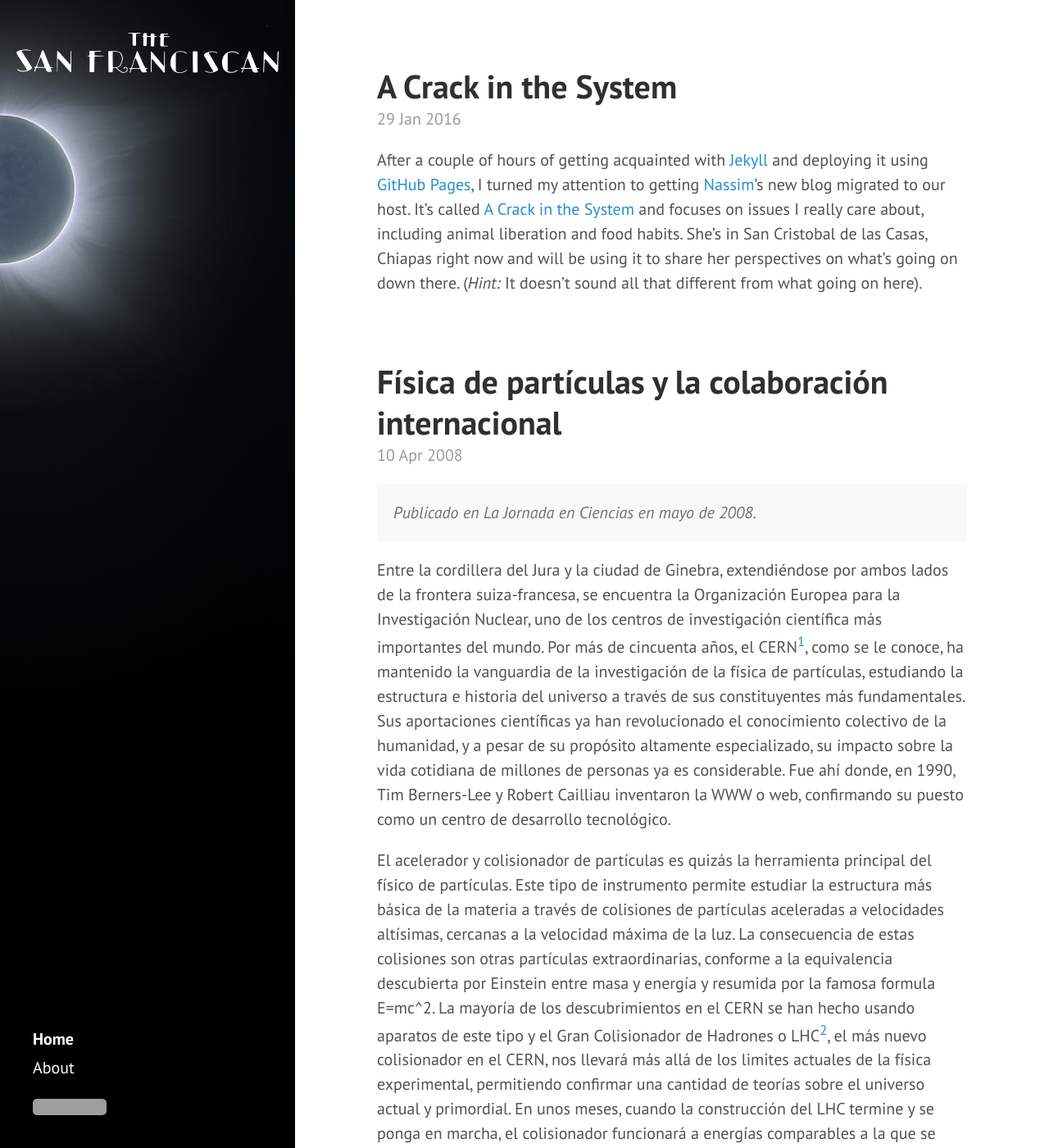
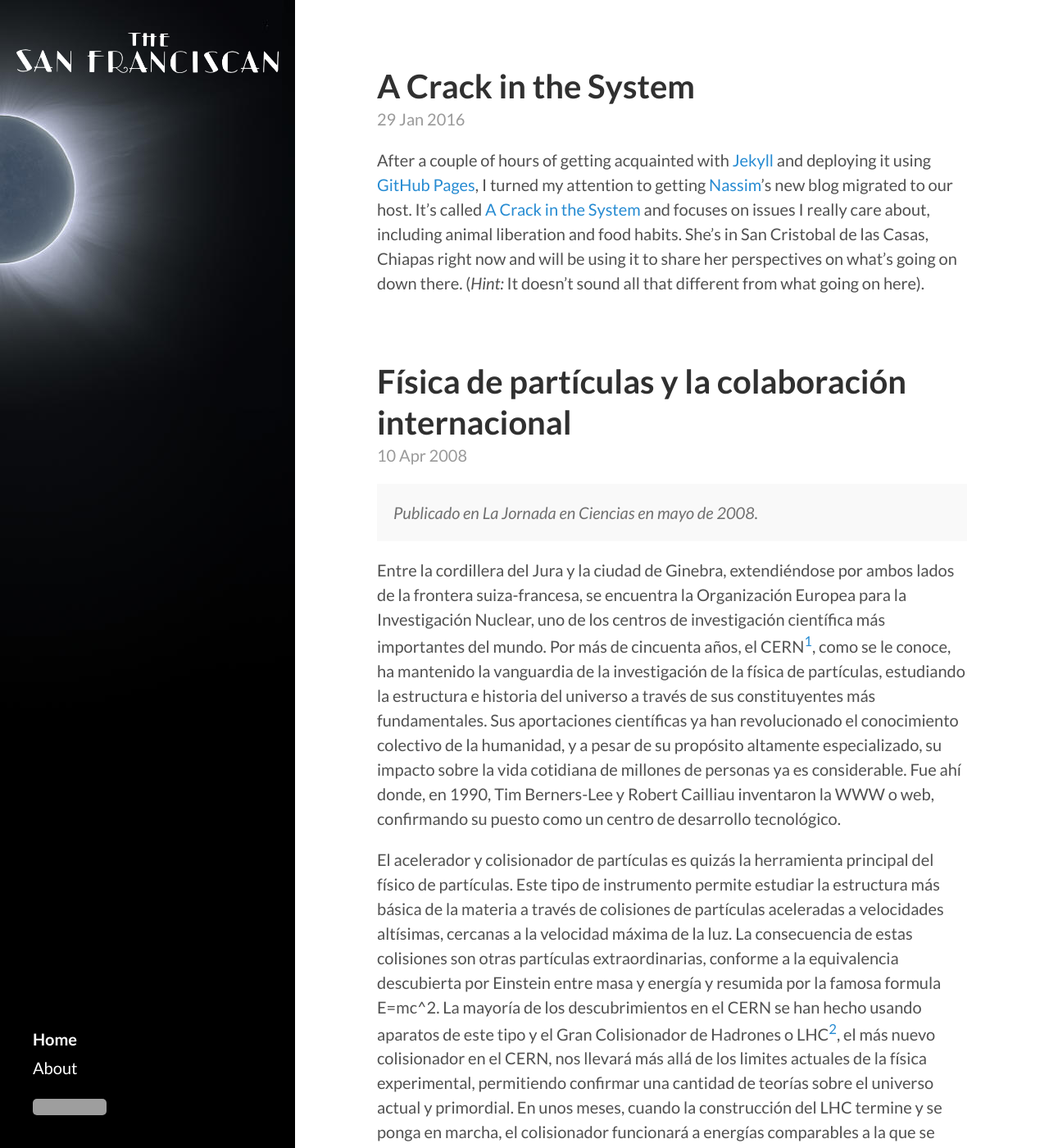
Before and after one commit to chema/sanfranciscan, a Jekyll site: the page built from index.html, in a window 1280 px wide and 1400 px high. Shown: the whole window at 82% size. Built offline with Jekyll 4.4.1, drawn with Linux system fonts in a browser that asks for light colours; Markdown is read by kramdown in place of the engine named in the settings; the list of posts is cut into pages by our own code; grey boxes are pictures that could not be loaded.

Commit message:
changed main font

```diff
--- a/_includes/head.html
+++ b/_includes/head.html
@@ -18,11 +18,11 @@
   <link rel="stylesheet" href="{{ site.baseurl }}public/css/poole.css">
   <link rel="stylesheet" href="{{ site.baseurl }}public/css/syntax.css">
   <link rel="stylesheet" href="{{ site.baseurl }}public/css/hyde.css">
-  <link rel="stylesheet" href="http://fonts.googleapis.com/css?family=PT+Sans:400,400italic,700|Abril+Fatface">
+  <link rel="stylesheet" href='https://fonts.googleapis.com/css?family=Lato:400,400italic,700' type='text/css'>
 
   <!-- Icons -->
   <link rel="apple-touch-icon-precomposed" sizes="144x144" href="{{ site.baseurl }}public/apple-touch-icon-144-precomposed.png">
-                                 <link rel="shortcut icon" href="{{ site.baseurl }}public/favicon.ico">
+  <link rel="shortcut icon" href="{{ site.baseurl }}public/favicon.ico">
 
   <!-- RSS -->
   <link rel="alternate" type="application/rss+xml" title="RSS" href="/atom.xml">
--- a/public/css/hyde.css
+++ b/public/css/hyde.css
@@ -32,7 +32,7 @@
  */
 
 html {
-  font-family: "PT Sans", Helvetica, Arial, sans-serif;
+  font-family: "Lato", Helvetica, Arial, sans-serif;
 }
 @media (min-width: 48em) {
   html {
```
